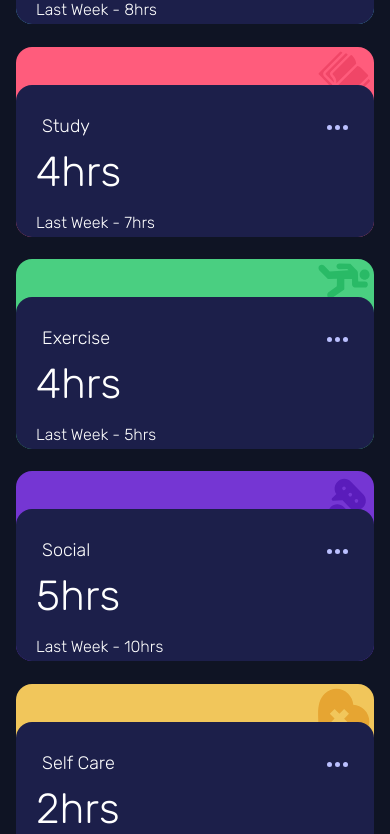
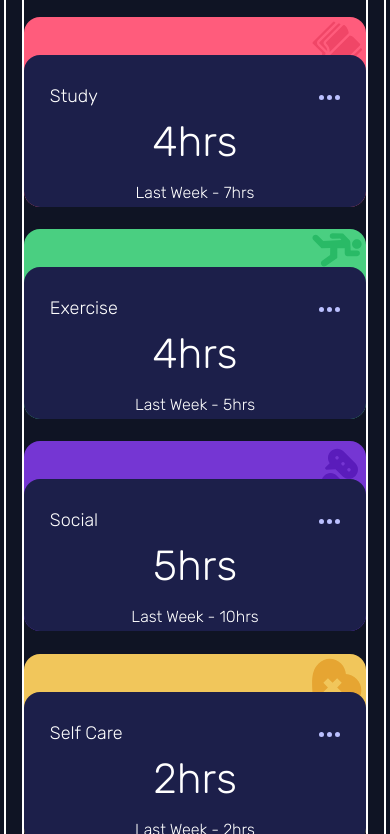
Before and after one commit to Denzel-K/time-tracker, a plain HTML site: page index.html in a window 390 px wide. Shown: the part 631-1465 px from the top of the page. Drawn offline with Linux system fonts and the light colour scheme; a web font is replaced by a local one.

Commit message:
update layout

```diff
--- a/SASS/_typography.scss
+++ b/SASS/_typography.scss
@@ -40,10 +40,11 @@ p {
        margin: 0;
     }
     @media(max-width: 560px) {
-        font-size: 36px;
+        font-size: 32px;
     }
     @media(max-width: 425px) {
         text-align: left;
+        font-size: 28px;
     }
  }
 ul {
--- a/SASS/_utilities.scss
+++ b/SASS/_utilities.scss
@@ -17,6 +17,9 @@
     }
 }
 
+.container, .box, .grid {
+    border: 2px solid white;
+}
 
 .box {
     border-radius: 16px;
@@ -83,7 +86,7 @@
     display: grid;
     width: 78%;
     padding: 30px 20px;
-    //justify-content: space-around;
+    justify-content: space-around;
     height: 100%;
     grid-gap: 1.4rem;
     grid-template-columns: 1fr 1fr 1fr;
@@ -140,12 +143,27 @@
             justify-content: space-around;
             flex-wrap: nowrap;
 
-            div {
+            .activity {
+                width: 100%;
                 display: flex;
                 flex-direction: row;
                 justify-content: space-between;
                 flex-wrap: nowrap;
             }
+            .timeDisp {
+                width: 100%;
+                display: flex;
+                flex-direction: column;
+
+                @media(max-width: 780px){
+                    align-items: flex-start;
+                    justify-content: center;
+                }
+                @media(max-width: 600px){
+                    justify-content: space-between;
+                    align-items: center;
+                }
+            }
         }
     }
 }
--- a/index.html
+++ b/index.html
@@ -44,8 +44,11 @@
               <span class="activity_type">Work</span>
               <span class="ellipsis"><img src="images/icon-ellipsis.svg" alt="ellipsis"></span>
             </div>
+
+            <div class="timeDisp">
               <div class="time">32hrs</div>
               <div class="history">Last Week - 36hrs</div>
+            </div>
           </div>
         </article>
       </div>
@@ -61,8 +64,11 @@
               <span class="activity_type">Play</span>
               <span class="ellipsis"><img src="images/icon-ellipsis.svg" alt="ellipsis"></span>
             </div>
+
+            <div class="timeDisp">
               <div class="time">10hrs</div>
               <div class="history">Last Week - 8hrs</div>
+            </div>
           </div>
         </article>
       </div>
@@ -78,8 +84,11 @@
               <span class="activity_type">Study</span>
               <span class="ellipsis"><img src="images/icon-ellipsis.svg" alt="ellipsis"></span>
             </div>
+
+            <div class="timeDisp">
               <div class="time">4hrs</div>
               <div class="history">Last Week - 7hrs</div>
+            </div>
           </div>
         </article>
       </div>
@@ -95,8 +104,11 @@
               <span class="activity_type">Exercise</span>
               <span class="ellipsis"><img src="images/icon-ellipsis.svg" alt="ellipsis"></span>
             </div>
+
+            <div class="timeDisp">
               <div class="time">4hrs</div>
               <div class="history">Last Week - 5hrs</div>
+            </div>
           </div>
         </article>
       </div>
@@ -112,8 +124,11 @@
               <span class="activity_type">Social</span>
               <span class="ellipsis"><img src="images/icon-ellipsis.svg" alt="ellipsis"></span>
             </div>
+
+            <div class="timeDisp">
               <div class="time">5hrs</div>
               <div class="history">Last Week - 10hrs</div>
+            </div>
           </div>
         </article>
       </div>
@@ -129,8 +144,11 @@
               <span class="activity_type">Self Care</span>
               <span class="ellipsis"><img src="images/icon-ellipsis.svg" alt="ellipsis"></span>
             </div>
+
+            <div class="timeDisp">
               <div class="time">2hrs</div>
               <div class="history">Last Week - 2hrs</div>
+            </div>
           </div>
         </article>
       </div>
```
Also changed, not shown: CSS/style.css. Lines whose indentation alone changed are shown as unchanged.
